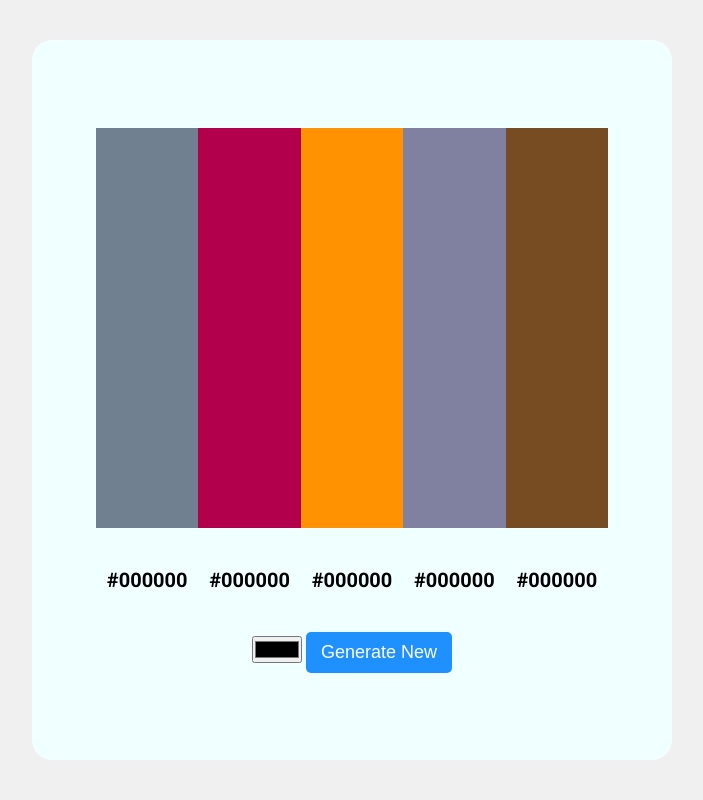
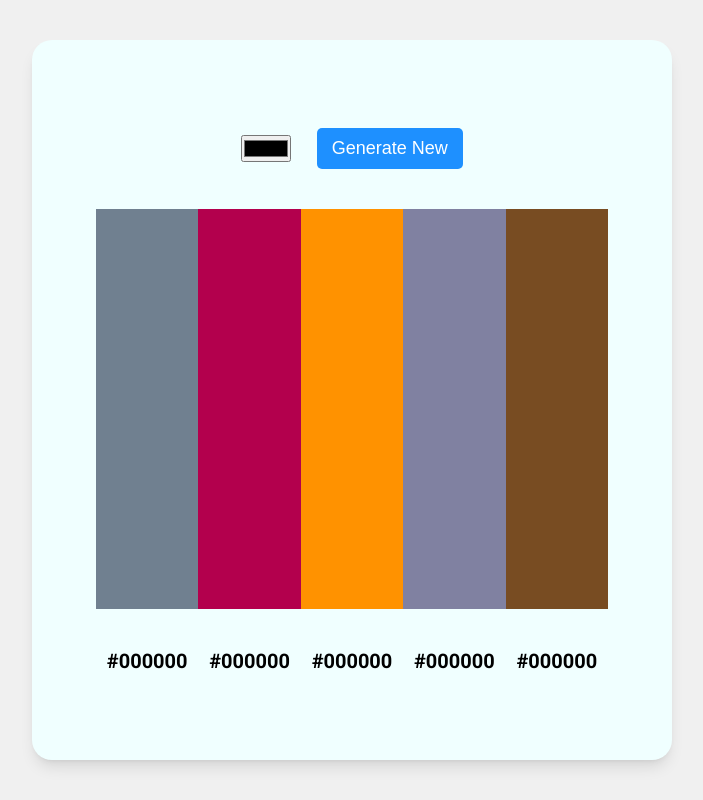
Before and after one commit to SulimanHakimi/Scheme-Generator, a plain HTML site: page index.html in a window 1280 px wide. Shown: the whole page, without its empty margins (288-991 px from the left). Drawn offline with Linux system fonts and the light colour scheme.

Commit message:
add box shadow and add buttons on top of page

```diff
--- a/index.html
+++ b/index.html
@@ -9,6 +9,10 @@
   <body>
     <div class="contenair">
       <div class="card">
+        <div class="card-top">
+          <input id="colorInp" type="color" />
+          <button class="generateBtn">Generate New</button>
+        </div>
         <div class="color-list">
           <div class="colors animate"></div>
           <div class="colors animate"></div>
@@ -23,10 +27,6 @@
           <div class="colorName">#000000</div>
           <div class="colorName">#000000</div>
         </div>
-        <div>
-          <input id="colorInp" type="color" />
-          <button class="generateBtn">Generate New</button>
-        </div>
       </div>
     </div>
 
--- a/style.css
+++ b/style.css
@@ -19,11 +19,17 @@ body {
   display: flex;
   justify-content: center;
   gap: 5vh;
+  box-shadow: 0 10px 15px -3px rgb(0 0 0 / 0.1), 0 4px 6px -4px rgb(0 0 0 / 0.1);
   flex-direction: column;
   align-items: center;
   background-color: azure;
   height: 90vh;
   border-radius: 20px;
+}
+.card-top {
+  display: flex;
+  align-items: center;
+  gap: 2vw;
 }
 .color-list {
   background: #473d3d;
```
